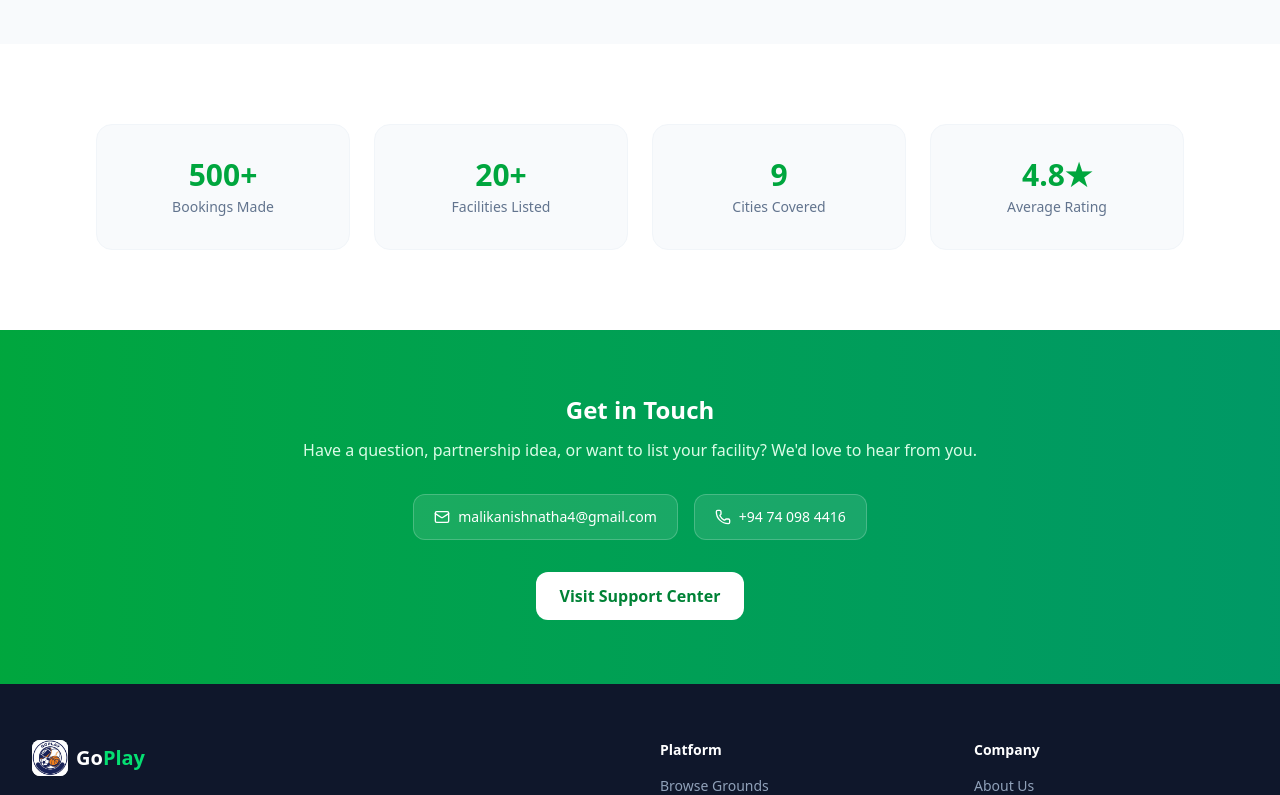
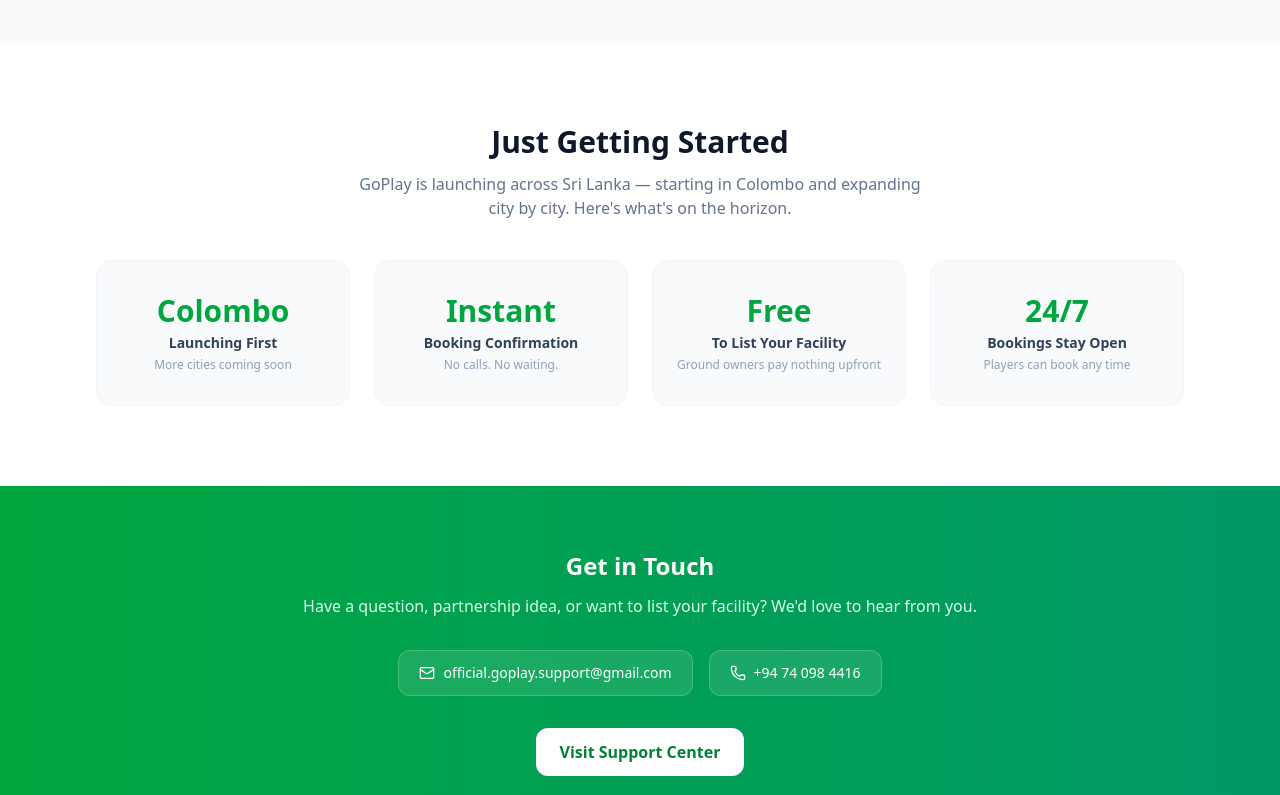
Before and after one commit to malika1234m/goplay-production, a Next.js app: page /about in a window 1280 px wide. Shown: the part 1420-2215 px from the top of the page. Built offline with nearby package versions, Linux system fonts and the light colour scheme; no server answers.

Commit message:
change the email system

```diff
--- a/src/app/(public)/about/page.tsx
+++ b/src/app/(public)/about/page.tsx
@@ -84,18 +84,26 @@
         </div>
       </section>
 
-      {/* Stats */}
+      {/* Momentum section */}
       <section className="max-w-6xl mx-auto px-4 sm:px-6 lg:px-8 py-20">
-        <div className="grid grid-cols-2 md:grid-cols-4 gap-6 text-center">
+        <div className="text-center mb-10">
+          <h2 className="text-3xl font-bold text-slate-900 mb-3">Just Getting Started</h2>
+          <p className="text-slate-500 max-w-xl mx-auto">
+            GoPlay is launching across Sri Lanka — starting in Colombo and expanding city by city.
+            Here's what's on the horizon.
+          </p>
+        </div>
+        <div className="grid grid-cols-1 sm:grid-cols-2 lg:grid-cols-4 gap-6 text-center">
           {[
-            { value: "500+", label: "Bookings Made" },
-            { value: "20+",  label: "Facilities Listed" },
-            { value: "9",    label: "Cities Covered" },
-            { value: "4.8★", label: "Average Rating" },
-          ].map(({ value, label }) => (
+            { value: "Colombo",        label: "Launching First",              sub: "More cities coming soon" },
+            { value: "Instant",        label: "Booking Confirmation",         sub: "No calls. No waiting." },
+            { value: "Free",           label: "To List Your Facility",        sub: "Ground owners pay nothing upfront" },
+            { value: "24/7",           label: "Bookings Stay Open",           sub: "Players can book any time" },
+          ].map(({ value, label, sub }) => (
             <div key={label} className="bg-slate-50 rounded-2xl border border-slate-100 py-8 px-4">
               <p className="text-3xl font-extrabold text-green-600 mb-1">{value}</p>
-              <p className="text-sm text-slate-500">{label}</p>
+              <p className="text-sm font-semibold text-slate-700">{label}</p>
+              <p className="text-xs text-slate-400 mt-1">{sub}</p>
             </div>
           ))}
         </div>
@@ -107,8 +115,8 @@
           <h2 className="text-2xl font-bold mb-3">Get in Touch</h2>
           <p className="text-green-100 mb-8">Have a question, partnership idea, or want to list your facility? We'd love to hear from you.</p>
           <div className="flex flex-col sm:flex-row items-center justify-center gap-4 text-sm font-medium">
-            <a href="mailto:malikanishnatha4@gmail.com" className="flex items-center gap-2 bg-white/10 hover:bg-white/20 border border-white/20 px-5 py-3 rounded-xl transition-colors">
-              <Mail className="w-4 h-4" /> malikanishnatha4@gmail.com
+            <a href="mailto:official.goplay.support@gmail.com" className="flex items-center gap-2 bg-white/10 hover:bg-white/20 border border-white/20 px-5 py-3 rounded-xl transition-colors">
+              <Mail className="w-4 h-4" /> official.goplay.support@gmail.com
             </a>
             <a href="tel:+94740984416" className="flex items-center gap-2 bg-white/10 hover:bg-white/20 border border-white/20 px-5 py-3 rounded-xl transition-colors">
               <Phone className="w-4 h-4" /> +94 74 098 4416
--- a/src/app/(public)/privacy/page.tsx
+++ b/src/app/(public)/privacy/page.tsx
@@ -89,7 +89,7 @@
               <li>Request deletion of your account and associated data</li>
               <li>Opt out of non-essential communications</li>
             </ul>
-            <p>To exercise these rights, contact us at <a href="mailto:malikanishnatha4@gmail.com" className="text-green-600 hover:underline">malikanishnatha4@gmail.com</a>.</p>
+            <p>To exercise these rights, contact us at <a href="mailto:official.goplay.support@gmail.com" className="text-green-600 hover:underline">official.goplay.support@gmail.com</a>.</p>
           </Section>
 
           <Section title="8. Third-Party Links">
@@ -103,7 +103,7 @@
           <Section title="10. Contact Us">
             <p>If you have any questions or concerns about this Privacy Policy, please reach out:</p>
             <ul className="list-none space-y-1.5">
-              <li>📧 <a href="mailto:malikanishnatha4@gmail.com" className="text-green-600 hover:underline">malikanishnatha4@gmail.com</a></li>
+              <li>📧 <a href="mailto:official.goplay.support@gmail.com" className="text-green-600 hover:underline">official.goplay.support@gmail.com</a></li>
               <li>📞 <a href="tel:+94740984416" className="text-green-600 hover:underline">+94 74 098 4416</a></li>
             </ul>
           </Section>
--- a/src/app/(public)/refund-policy/page.tsx
+++ b/src/app/(public)/refund-policy/page.tsx
@@ -144,7 +144,7 @@
           <Section title="9. Contact Us">
             <p>For any refund-related queries, reach out to our support team:</p>
             <ul className="list-none space-y-1.5">
-              <li>📧 <a href="mailto:malikanishnatha4@gmail.com" className="text-green-600 hover:underline">malikanishnatha4@gmail.com</a></li>
+              <li>📧 <a href="mailto:official.goplay.support@gmail.com" className="text-green-600 hover:underline">official.goplay.support@gmail.com</a></li>
               <li>🌐 <Link href="/support" className="text-green-600 hover:underline">goplay.lk/support</Link></li>
             </ul>
           </Section>
--- a/src/app/(public)/support/page.tsx
+++ b/src/app/(public)/support/page.tsx
@@ -154,10 +154,10 @@
           </p>
           <div className="flex flex-col sm:flex-row items-center justify-center gap-4">
             <a
-              href="mailto:malikanishnatha4@gmail.com"
+              href="mailto:official.goplay.support@gmail.com"
               className="flex items-center gap-2 bg-white text-green-700 font-semibold px-5 py-3 rounded-xl hover:bg-green-50 transition-colors text-sm"
             >
-              <Mail className="w-4 h-4" /> malikanishnatha4@gmail.com
+              <Mail className="w-4 h-4" /> official.goplay.support@gmail.com
             </a>
             <a
               href="tel:+94740984416"
--- a/src/app/(public)/terms/page.tsx
+++ b/src/app/(public)/terms/page.tsx
@@ -114,7 +114,7 @@
           <Section title="12. Contact">
             <p>For questions about these Terms of Service:</p>
             <ul className="list-none space-y-1.5">
-              <li>📧 <a href="mailto:malikanishnatha4@gmail.com" className="text-green-600 hover:underline">malikanishnatha4@gmail.com</a></li>
+              <li>📧 <a href="mailto:official.goplay.support@gmail.com" className="text-green-600 hover:underline">official.goplay.support@gmail.com</a></li>
               <li>📞 <a href="tel:+94740984416" className="text-green-600 hover:underline">+94 74 098 4416</a></li>
             </ul>
           </Section>
--- a/src/components/layout/Footer.tsx
+++ b/src/components/layout/Footer.tsx
@@ -19,8 +19,8 @@
               The easiest way to find and book sports grounds near you. Play more, worry less.
             </p>
             <div className="flex flex-col gap-2 mt-6 text-sm">
-              <a href="mailto:malikanishnatha4@gmail.com" className="flex items-center gap-2 hover:text-white transition-colors">
-                <Mail className="w-4 h-4" /> malikanishnatha4@gmail.com
+              <a href="mailto:official.goplay.support@gmail.com" className="flex items-center gap-2 hover:text-white transition-colors">
+                <Mail className="w-4 h-4" /> official.goplay.support@gmail.com
               </a>
               <a href="tel:+94740984416" className="flex items-center gap-2 hover:text-white transition-colors">
                 <Phone className="w-4 h-4" /> +94 74 098 4416
```
